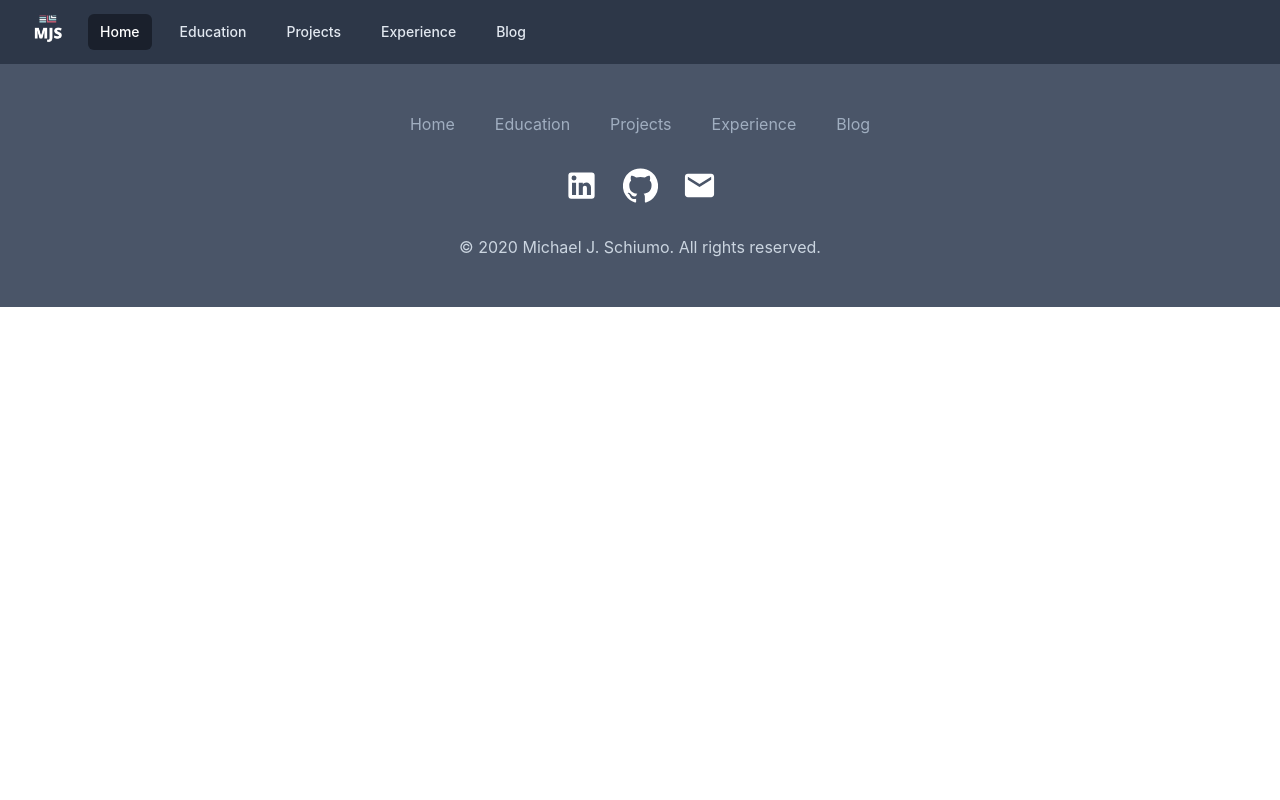
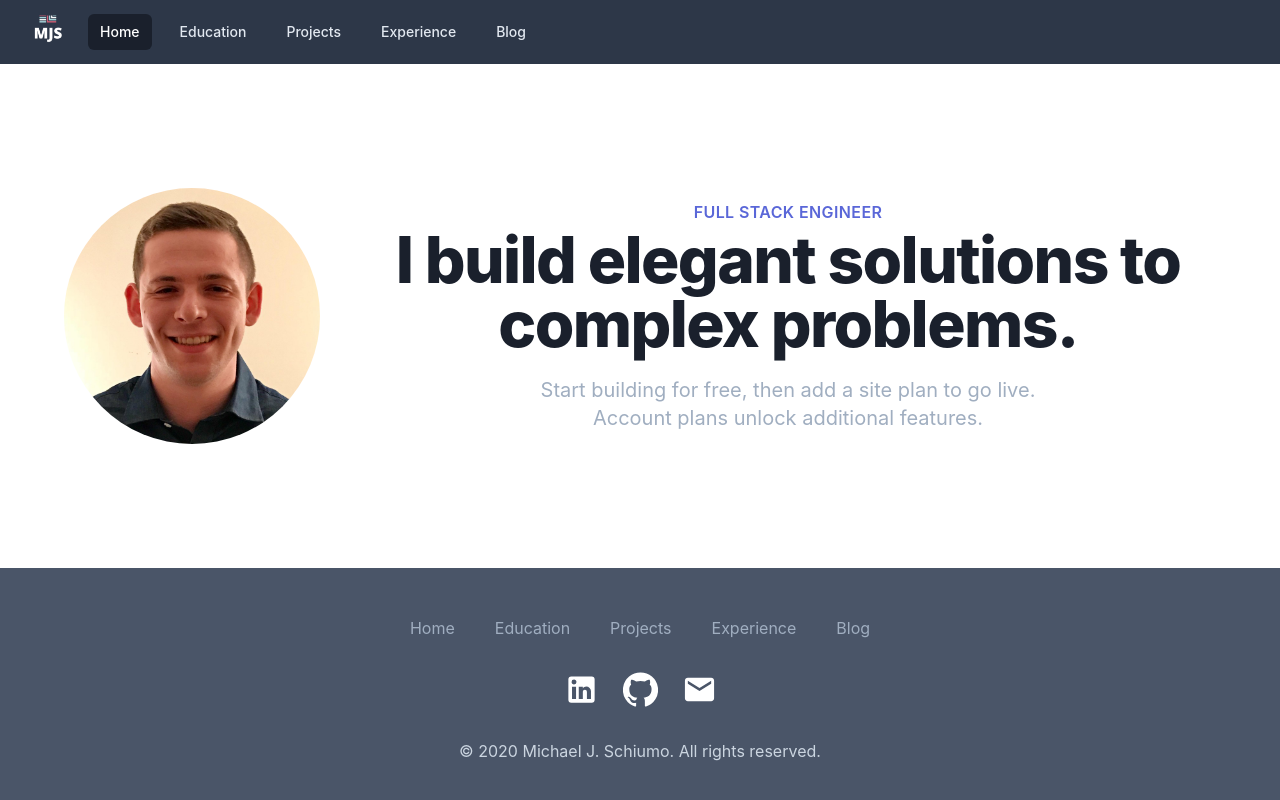
Before and after one commit to MichaelSchiumo/mjs-portfolio, a React (Create React App) app in the folder mjsportfolio/: page / in a window 1280 px wide. Shown: the top 800 px of the page. Built offline with nearby package versions, Linux system fonts and the light colour scheme.

Commit message:
fixed flatiron text and adjusted welcome component

```diff
--- a/mjsportfolio/src/components/Welcome.js
+++ b/mjsportfolio/src/components/Welcome.js
@@ -1,9 +1,43 @@
 import React from 'react';
-import IconBar from './IconBar.js';
-import title from '../images/title.gif';
+import headshot from '../images/Headshot.jpg';
 
 const Welcome = () => {
-  return <div></div>;
+  return (
+    <div className='text-center grid grid-cols-1'>
+      <section class='bg-white overflow-hidden'>
+        <div class='relative max-w-screen-xl mx-auto pt-10 pb-2 px-4 sm:px-6 lg:px-16 lg:py-10'>
+          <div class='relative lg:flex lg:items-center'>
+            <div class='hidden lg:block lg:flex-shrink-0'>
+              <img
+                class='h-64 w-64 rounded-full xl:h-80 xl:w-80'
+                src={headshot}
+                alt=''
+              />
+            </div>
+
+            <div class='relative lg:ml-10'>
+              <div class='bg-white'>
+                <div class='max-w-screen-xl mx-auto py-16 px-4 sm:py-24 sm:px-6 lg:px-8'>
+                  <div class='text-center'>
+                    <h1 class='text-base leading-6 font-semibold text-indigo-600 tracking-wide uppercase'>
+                      Full Stack Engineer
+                    </h1>
+                    <p class='mt-1 text-4xl leading-10 font-extrabold text-gray-900 sm:text-5xl sm:leading-none sm:tracking-tight lg:text-6xl'>
+                      I build elegant solutions to complex problems.
+                    </p>
+                    <p class='max-w-xl mt-5 mx-auto text-xl leading-7 text-gray-500'>
+                      Start building for free, then add a site plan to go live.
+                      Account plans unlock additional features.
+                    </p>
+                  </div>
+                </div>
+              </div>
+            </div>
+          </div>
+        </div>
+      </section>
+    </div>
+  );
 };
 
 export default Welcome;
--- a/mjsportfolio/src/components/edu/Flatiron.js
+++ b/mjsportfolio/src/components/edu/Flatiron.js
@@ -17,12 +17,12 @@ const Flatiron = () => {
             Software Engineering (2019-2020)
           </div>
           <h2 class='mt-2 text-white text-3xl leading-9 font-extrabold tracking-tight sm:text-4xl sm:leading-10 font-legal'>
-            Flatiron School
+            Full Stack Development
           </h2>
           <div class='mt-3 text-lg leading-7 text-gray-300'>
             <div className='font-serif text-lg'>
               <ul class='list-disc'>
-                <li>Full Stack Web Development</li>
+                <li>Intensive Ruby and JavaScript Program</li>
                 <li>
                   Built Original Web Applications utilizing JavaScript and Ruby
                 </li>
```
